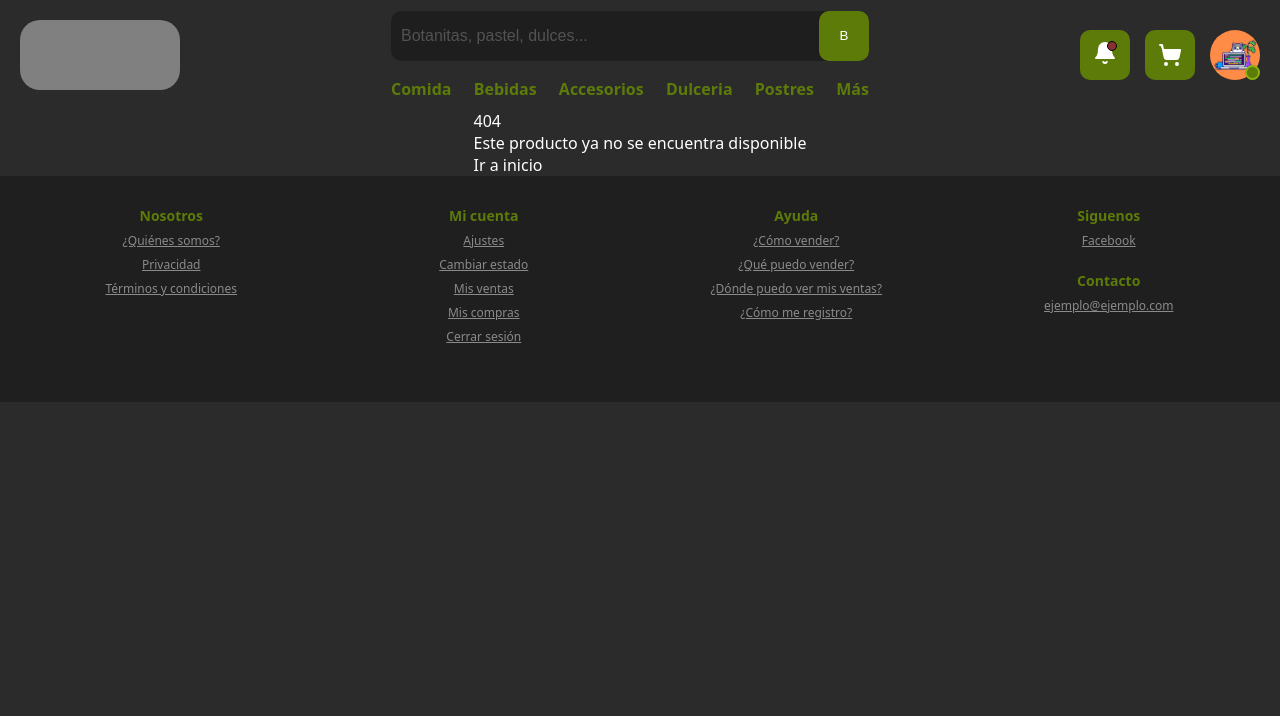
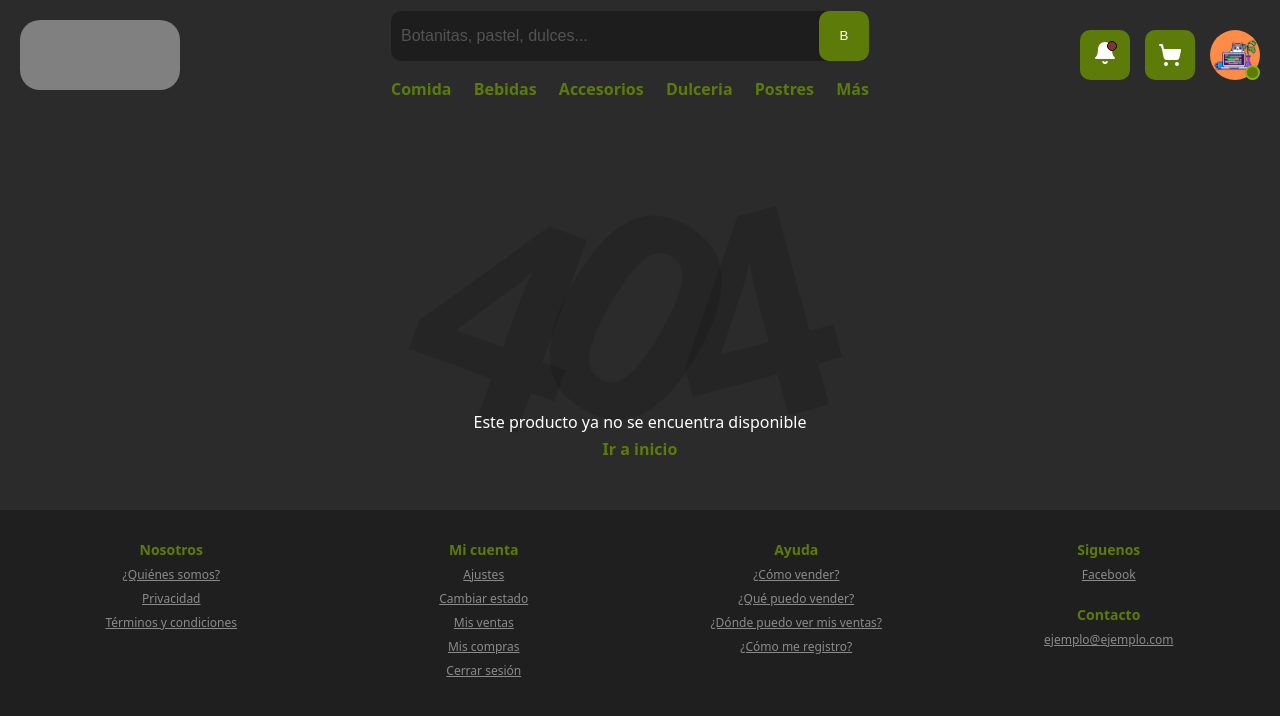
Before and after one commit to adrianhdez2/choco-market, a React (Vite) app: page /product/details/1 in a window 1280 px wide. Shown: the top 716 px of the page. Built offline with nearby package versions, Linux system fonts and the light colour scheme.

Commit message:
More styles

```diff
--- a/src/styles/index.css
+++ b/src/styles/index.css
@@ -131,13 +131,13 @@ body {
     justify-content: space-between;
 }
 
-.header_nav_filters a {
+.nav_filter {
     color: var(--primary);
     font-weight: 600;
     transition: all .3s ease-in-out;
 }
 
-.header_nav_filters a:hover {
+.nav_filter:hover {
     color: var(--primary-hover);
 }
 
@@ -949,6 +949,96 @@ body {
     font-size: 16px;
 }
 
+/* ERROR PAGE */
+
+#error_page {
+    width: 100%;
+    max-width: var(--max-width);
+    margin: 50px auto;
+    padding: 0 60px;
+    display: flex;
+    flex-direction: column;
+    align-items: center;
+    justify-content: center;
+    text-align: center;
+}
+
+.container_error_page {
+    width: 100%;
+    height: 300px;
+    display: flex;
+    flex-direction: column;
+    align-items: center;
+    justify-content: flex-end;
+    position: relative;
+}
+
+.container_error_page div {
+    width: 100%;
+    height: 100%;
+    position: absolute;
+    top: 0;
+    left: 0;
+    display: flex;
+    align-items: center;
+    justify-content: center;
+    text-align: center;
+    font-size: 18rem;
+    font-weight: 900;
+    color: var(--black-14);
+    z-index: -1;
+    overflow: hidden;
+}
+
+.description_error_page {
+    font-size: 16px;
+}
+
+.btn_home_error_page {
+    color: var(--primary);
+    font-weight: 600;
+    margin-top: 5px;
+}
+
+.btn_home_error_page:hover,
+.btn_home_error_page:active {
+    text-decoration: underline;
+}
+
+.error_4:first-child {
+    transform: translateY(-100%);
+    animation: caida1 .5s forwards;
+    animation-delay: .5s;
+}
+
+.error_4:nth-child(2) {
+    transform: translateY(-100%);
+    animation: caida2 .5s forwards;
+    animation-delay: .3s;
+}
+
+.error_4:last-child{
+    transform: translateY(-100%);
+    animation: caida3 .5s forwards;
+    animation-delay: .1s;
+}
+
+@keyframes caida1 {
+    to {
+        transform: translateY(0%) translateX(30px)  rotate(20deg);
+    }
+}
+@keyframes caida2 {
+    to {
+        transform: translateY(0%) rotate(30deg);
+    }
+}
+@keyframes caida3 {
+    to {
+        transform: translateY(0%) translateX(-55px) rotate(-15deg);
+    }
+}
+
 /* FOOTER */
 
 .footer {
@@ -1124,6 +1214,19 @@ body {
     .card_product {
         width: 80%;
     }
+
+    .container_error_page {
+        height: 200px;
+    }
+
+    .description_error_page,
+    .btn_home_error_page {
+        font-size: 12px;
+    }
+
+    .container_error_page div {
+        font-size: 10rem;
+    }
 }
 
 @media screen and (max-width: 300px) {
```
